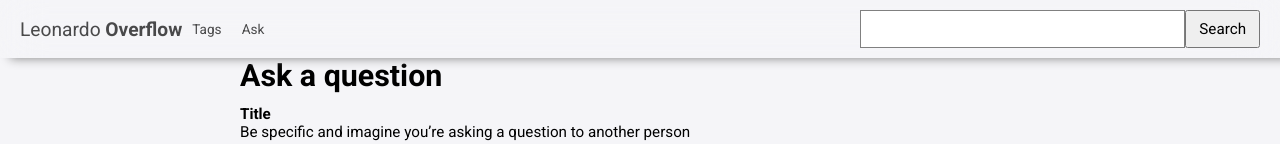
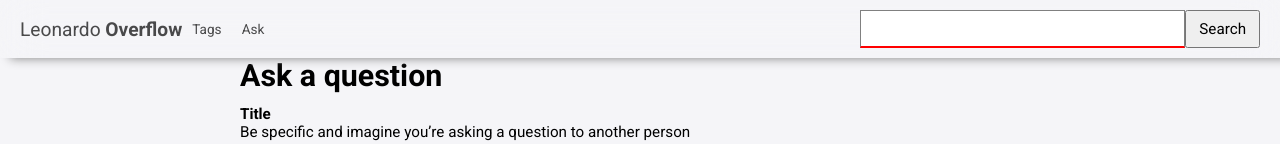
Before and after one commit to kibutzzz/leonardo-overflow-client, a React (Create React App) app: page /ask in a window 1280 px wide. Shown: the top 144 px of the page. Built offline with nearby package versions, Linux system fonts and the light colour scheme.

Commit message:
added invalid css for default input

```diff
--- a/src/components/general/styles/Input.js
+++ b/src/components/general/styles/Input.js
@@ -6,6 +6,10 @@
     margin-top: 4px;
 
     border: 1px solid gray;
+
+    :invalid {
+        border-bottom: 2px red solid;
+    }
 `
 
 
```
